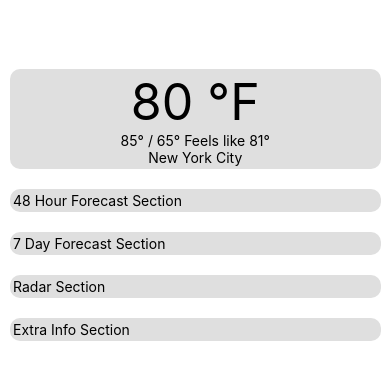
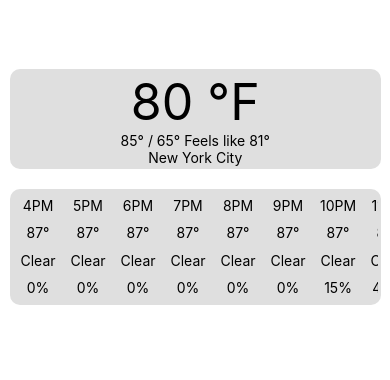
Before and after one commit to willbushie/OurWeather, a React Native app: screen / in a window 390 px wide. Shown: the top 380 px of the page. Built offline with nearby package versions, Linux system fonts and the light colour scheme.

Commit message:
remove previous `App()` return data - move all sections to custom components, minor styling

```diff
--- a/App.tsx
+++ b/App.tsx
@@ -18,33 +18,100 @@ import {
 
 
 
+/* Home Page Component */
+const HomePage = () => {
+  return (
+    <ScrollView style={{marginTop: '15%'}}>
+      <CurrentWeather />
+      <FortyEightHourForecast />
+    </ScrollView>
+  );
+};
+
+/* Current Weather Data - Home Page Component */
+const CurrentWeather = () => {
+  const dummy_data = {
+    'curr_temp':'80 °F',
+    'day_high':'85°',
+    'day_low':'65°',
+    'feels_like':'81°',
+    'location':'New York City'
+  };
+
+  return (
+    <View style={styles.container}>
+      <Text style={[styles.curr_glance_data, {fontSize: 50}]}>{dummy_data['curr_temp']}</Text>
+      <Text style={styles.curr_glance_data}>{dummy_data['day_high']} / {dummy_data['day_low']} Feels like {dummy_data['feels_like']}</Text>
+      <Text style={styles.curr_glance_data}>{dummy_data['location']}</Text>
+    </View>
+  );
+};
+
+/* 48 Hour Forecast - Home Page Component */
+const FortyEightHourForecast = () => {
+  return (
+    <View style={[styles.container, {flexDirection: 'row'}]}>
+      <ScrollView horizontal={true}>
+        <FortyEightHourSingleHour time='4PM' temp='87°' picture='Clear' precipitation='0%'/>
+        <FortyEightHourSingleHour time='5PM' temp='87°' picture='Clear' precipitation='0%'/>
+        <FortyEightHourSingleHour time='6PM' temp='87°' picture='Clear' precipitation='0%'/>
+        <FortyEightHourSingleHour time='7PM' temp='87°' picture='Clear' precipitation='0%'/>
+        <FortyEightHourSingleHour time='8PM' temp='87°' picture='Clear' precipitation='0%'/>
+        <FortyEightHourSingleHour time='9PM' temp='87°' picture='Clear' precipitation='0%'/>
+        <FortyEightHourSingleHour time='10PM' temp='87°' picture='Clear' precipitation='15%'/>
+        <FortyEightHourSingleHour time='11PM' temp='87°' picture='Clear' precipitation='40%'/>
+        <FortyEightHourSingleHour time='12AM' temp='87°' picture='Clear' precipitation='50%'/>
+        <FortyEightHourSingleHour time='1AM' temp='87°' picture='Clear' precipitation='20%'/>
+        <FortyEightHourSingleHour time='2AM' temp='87°' picture='Clear' precipitation='10%'/>
+      </ScrollView>
+    </View>
+  );
+};
+
+/* Props for 48 Hour Forecast - Single Hour Component */
+type FortyEightHourSingleHourProps = {
+  time: string;
+  temp: string;
+  /* vvv this is only a string for the time being vvv */
+  picture: string;
+  precipitation: string;
+};
+
+/* 48 Hour Forecast - Single Hour Component */
+const FortyEightHourSingleHour = (props: FortyEightHourSingleHourProps) => {
+  return (
+    <View style={styles.hour_container}>
+      <Text>{props.time}</Text>
+      <Text>{props.temp}</Text>
+      <Text>{props.picture}</Text>
+      <Text>{props.precipitation}</Text>
+    </View>
+  );
+};
+
+/* 7 Day Forecast - Home Page Component */
+const SevenDayForecast = () => {};
+
+/* 7 Day Forecast - Single Day Forecast */
+const SevenDayForecastSingleDay = () => {};
+
+/* Current Radar - Home Page Component */
+const Radar = () => {};
+
+/* Extra Current Info - Home Page Component */
+const ExtraInfo = () => {};
+
+
+/* Application returned */
 function App(): JSX.Element {
   return (
-    <ScrollView style={{marginTop: '15%'}}>
-      <View style={styles.container}>
-        <Text style={[styles.curr_glance_data, {fontSize: 50}]}>80 °F</Text>
-        <Text style={styles.curr_glance_data}>85° / 65° Feels like 81°</Text>
-        <Text style={styles.curr_glance_data}>New York City</Text>
-      </View>
-      <View style={styles.container}>
-        <Text>48 Hour Forecast Section</Text>
-      </View>
-      <View style={styles.container}>
-        <Text>7 Day Forecast Section</Text>
-      </View>
-      <View style={styles.container}>
-        <Text>Radar Section</Text>
-      </View>
-      <View style={styles.container}>
-        <Text>Extra Info Section</Text>
-      </View>
-    </ScrollView>
+    <HomePage></HomePage>
   );
 }
 
 /* All styling */
 const styles = StyleSheet.create({
-  /* all container styling */
+  /* parent container styling */
   container: {
     display: 'flex',
     margin: 10,
@@ -54,13 +121,20 @@ const styles = StyleSheet.create({
     width: '95%',
     borderRadius: 10,
   },
-  /* styling for at a glance data */
+  /* styling for at a glance data container */
   curr_glance_data: {
     textAlign: 'center',
     color: 'rgba(0, 0, 0, 1)',
   },
-  row: {},
-  column: {},
+  /* 48 hour single hour container */
+  hour_container: {
+    justifyContent: 'space-between',
+    width: 50,
+    height: 100,
+    alignItems: 'center',
+    marginTop: 5,
+    marginBottom: 5,
+  },
 });
 
 export default App;
```
